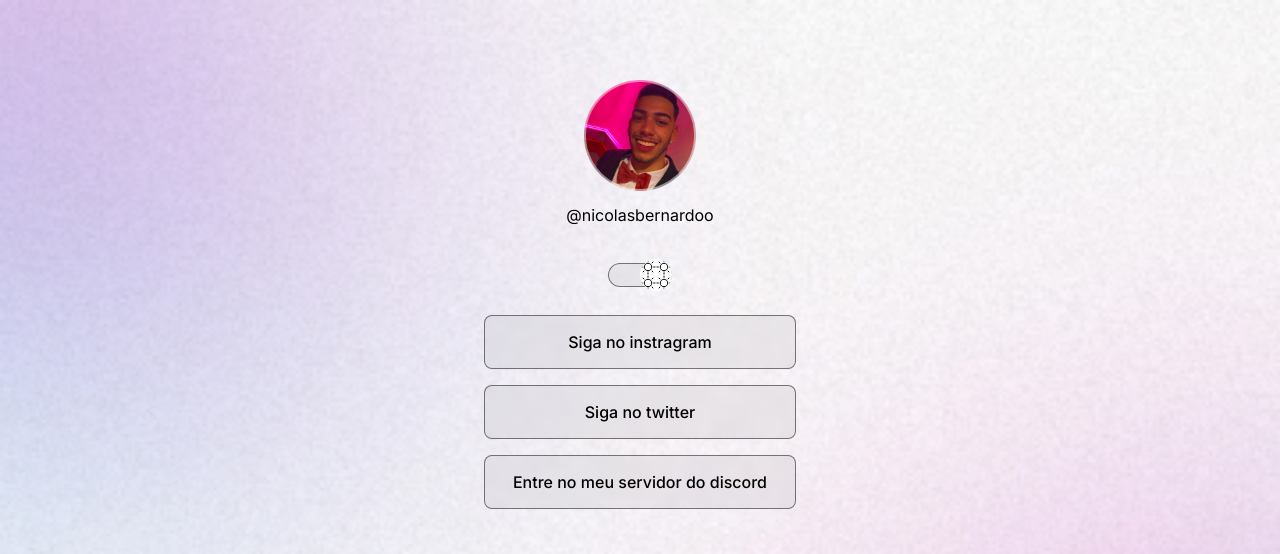
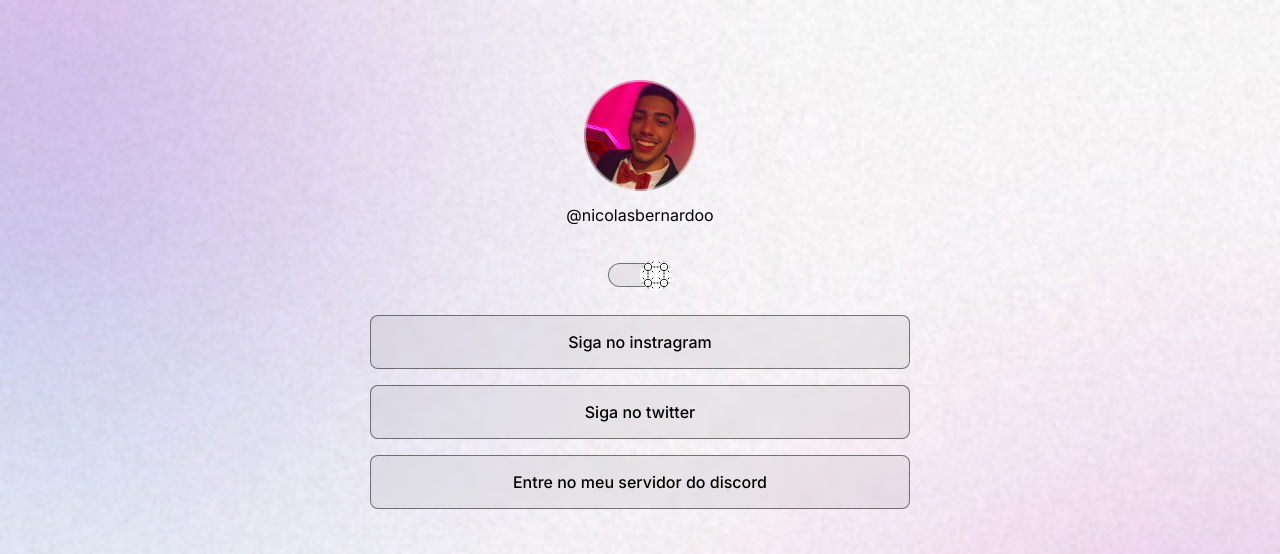
Before and after one commit to JokerK1ng/projeto, a plain HTML site: page index.html in a window 1280 px wide. Shown: the top 554 px of the page. Drawn offline with nearby package versions, Linux system fonts and the light colour scheme; files whose address does not match are found by name.

Commit message:
adjust container width

```diff
--- a/style.css
+++ b/style.css
@@ -20,7 +20,6 @@
   --surface-color-hover: rgba(0, 0, 0, 0.02);
   --highlight-color: rgba(0, 0, 0, 0.1);
   --switch-bg-url: url(./assents/sun.svg);
-
 }
 body {
   background-image: var(--bg-url);
@@ -31,10 +30,11 @@ body {
 
 body {
   font-family: "Inter", sans-serif;
-  color: var(--text-color)
+  color: var(--text-color);
 }
 #container {
-  width: 360px;
+  width: 100%;
+  max-width: 588px;
   margin: 56px auto 0px;
   padding: 0 24px;
 }
@@ -56,7 +56,6 @@ body {
   position: relative;
   width: 64px;
   margin: 4px auto;
-
 }
 #switch button {
   width: 32px;
@@ -71,11 +70,11 @@ position: absolute;
   z-index: 1;
   transform: translateY(-50%);
 }
-.light #switch button{
+.light #switch button {
   right: 0;
   left: initial;
 }
-#switch span{
+#switch span {
   display: block;
   width: 64px;
   height: 24px;
@@ -130,12 +129,12 @@ ul li a:hover {
   border-radius: 50%;
 }
 #social-links a:hover {
-  background-color: var(--highlight-color)
+  background-color: var(--highlight-color);
 }
 
 body * {
   font-family: "Inter", sans-serif;
-  color: var(--text-color)
+  color: var(--text-color);
 }
 footer {
   text-align: center;
```
Lines whose indentation alone changed are shown as unchanged.
